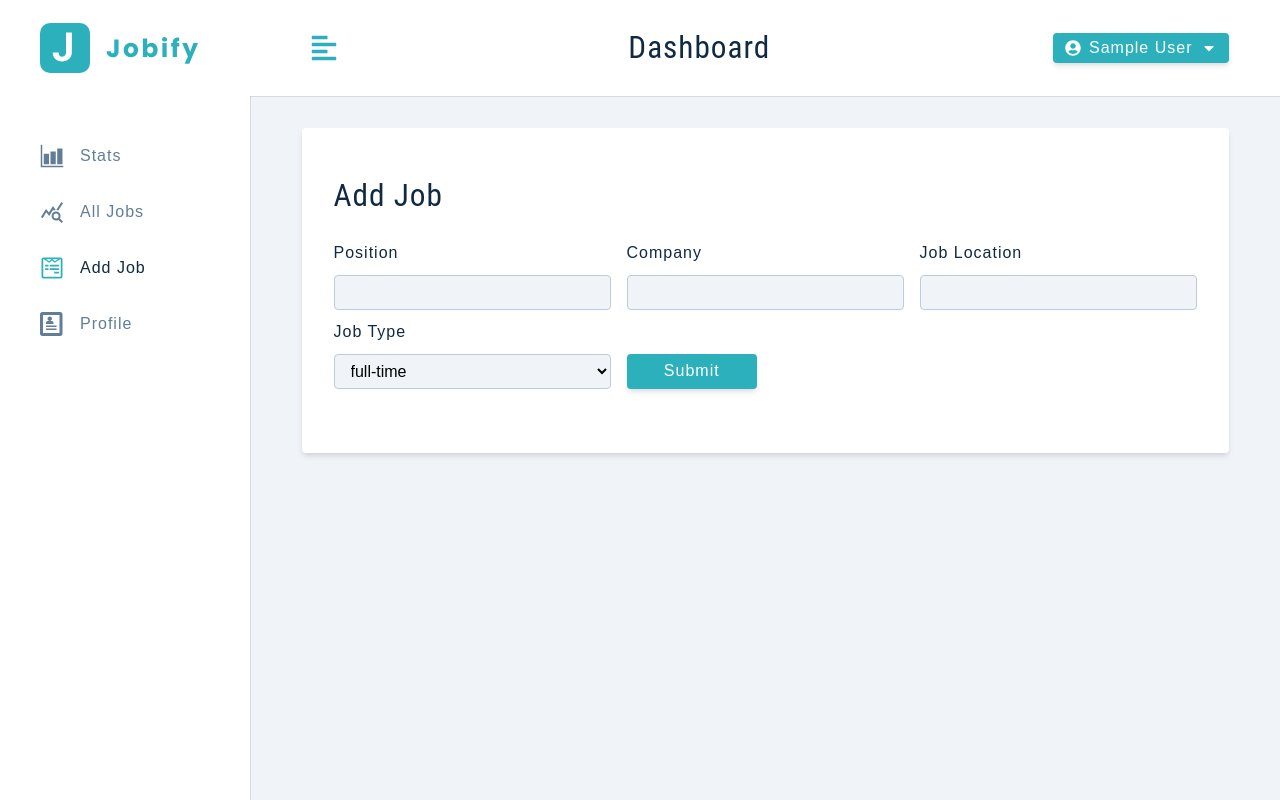
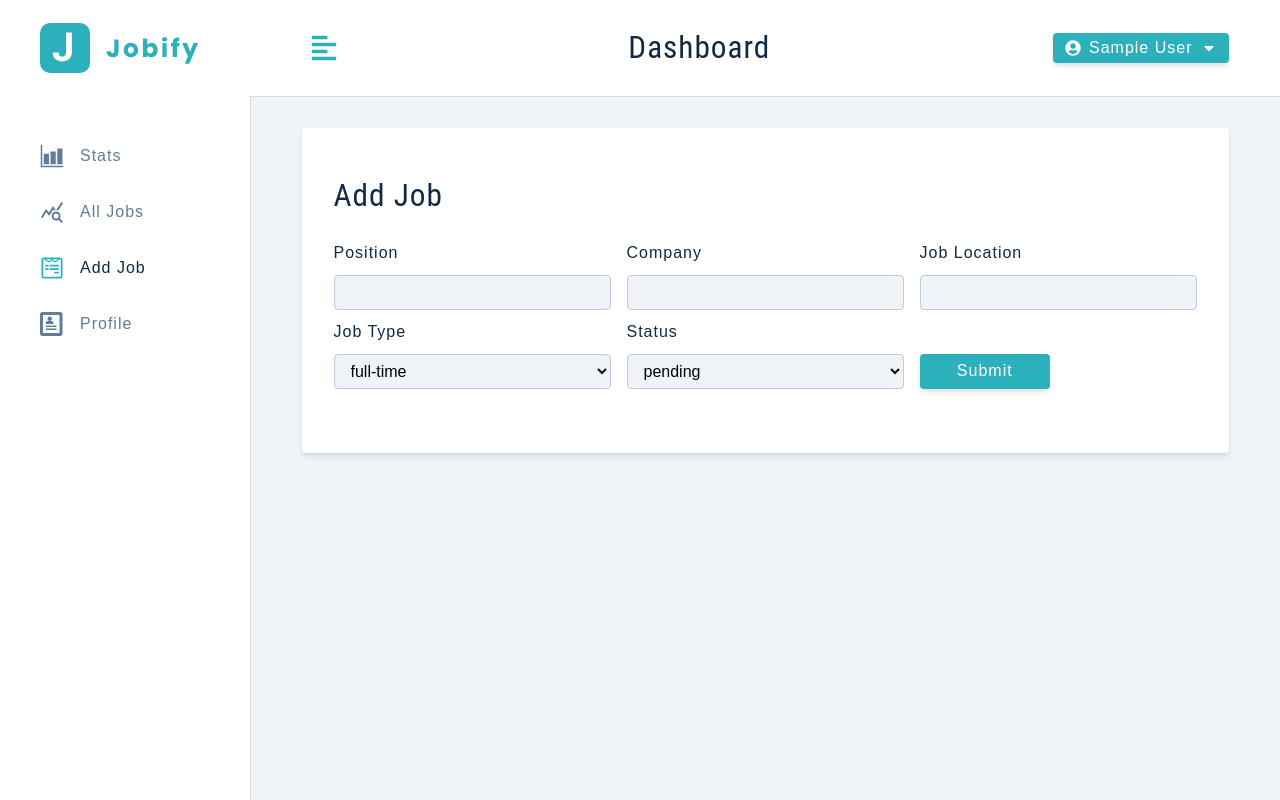
Before and after one commit to saman-zdf/jobfinder-client, a React (Create React App) app: page /add-job in a window 1280 px wide. Built offline with nearby package versions, Linux system fonts and the light colour scheme; sample sign-in values are in the browser's storage.

Commit message:
status select has been added

```diff
--- /dev/null
+++ b/src/components/FormRowSelect.js
@@ -0,0 +1,27 @@
+import React from 'react';
+
+const FormRowSelect = ({ list, handleChange, value, labelText, name }) => {
+  return (
+    <div className='form-row'>
+      <label htmlFor='jobType' className='form-label'>
+        {labelText || name}
+      </label>
+      <select
+        name={name}
+        value={value}
+        onChange={handleChange}
+        className='form-select'
+      >
+        {list.map((item, index) => {
+          return (
+            <option key={index} value={item}>
+              {item}
+            </option>
+          );
+        })}
+      </select>
+    </div>
+  );
+};
+
+export default FormRowSelect;
--- a/src/components/index.js
+++ b/src/components/index.js
@@ -4,4 +4,14 @@ import Alert from './Alert';
 import Navbar from './Navbar';
 import SmallSidebar from './SmallSidebar';
 import BigSidebar from './BigSidebar';
-export { Logo, FormRow, Alert, Navbar, SmallSidebar, BigSidebar };
+import FormRowSelect from './FormRowSelect';
+
+export {
+  Logo,
+  FormRow,
+  Alert,
+  Navbar,
+  SmallSidebar,
+  BigSidebar,
+  FormRowSelect,
+};
--- a/src/pages/dashboard/AddJob.js
+++ b/src/pages/dashboard/AddJob.js
@@ -1,5 +1,5 @@
 import React, { useState } from 'react';
-import { FormRow, Alert } from '../../components';
+import { FormRow, Alert, FormRowSelect } from '../../components';
 import { useAppContext } from '../../context/appContext';
 import Wrapper from '../../assets/wrappers/DashboardFormPage';
 
@@ -60,26 +60,21 @@ const AddJob = () => {
             handleChange={handleJobInput}
           />
           {/* job type */}
-          <div className='form-row'>
-            <label htmlFor='jobType' className='form-label'>
-              Job Type
-            </label>
-            <select
-              name='jobType'
-              value={jobType}
-              onChange={handleJobInput}
-              className='form-select'
-            >
-              {jobTypeOptions.map((item, index) => {
-                return (
-                  <option key={index} value={item}>
-                    {item}
-                  </option>
-                );
-              })}
-            </select>
-          </div>
+          <FormRowSelect
+            list={jobTypeOptions}
+            value={jobType}
+            handleChange={handleJobInput}
+            name='jobType'
+            labelText='Job Type'
+          />
           {/* job status */}
+          <FormRowSelect
+            name='status'
+            value={status}
+            handleChange={handleJobInput}
+            list={statusOptions}
+          />
+          {/* btn container */}
           <div className='btn-container'>
             <button
               type='submit'
```
